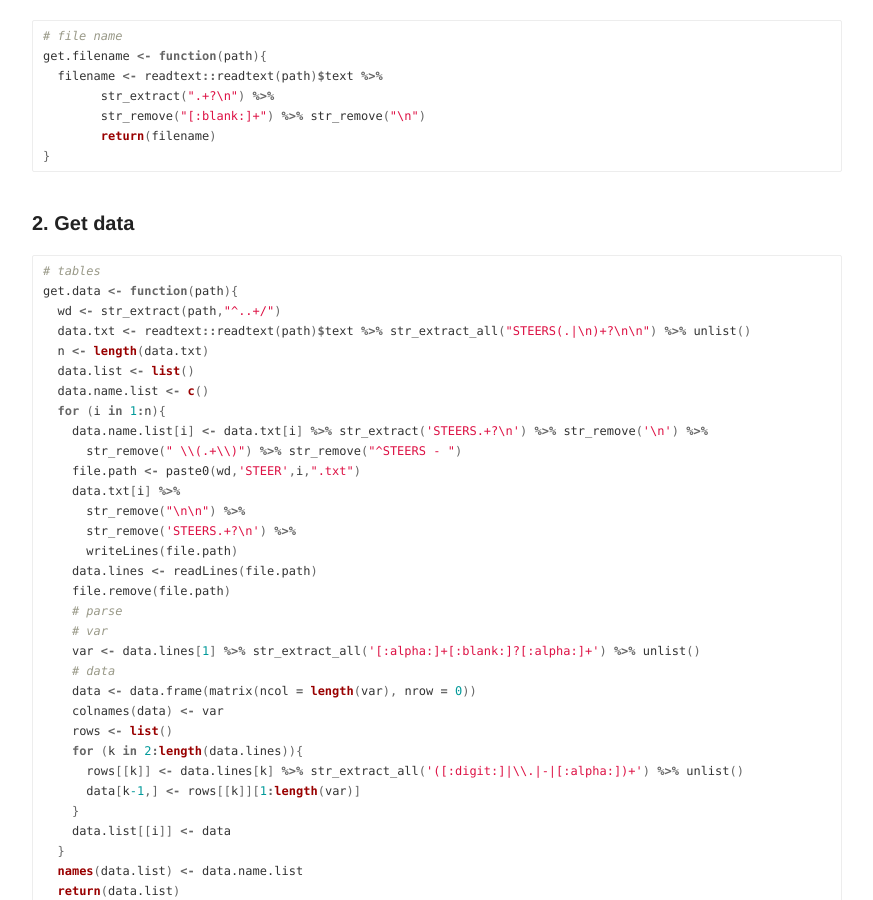
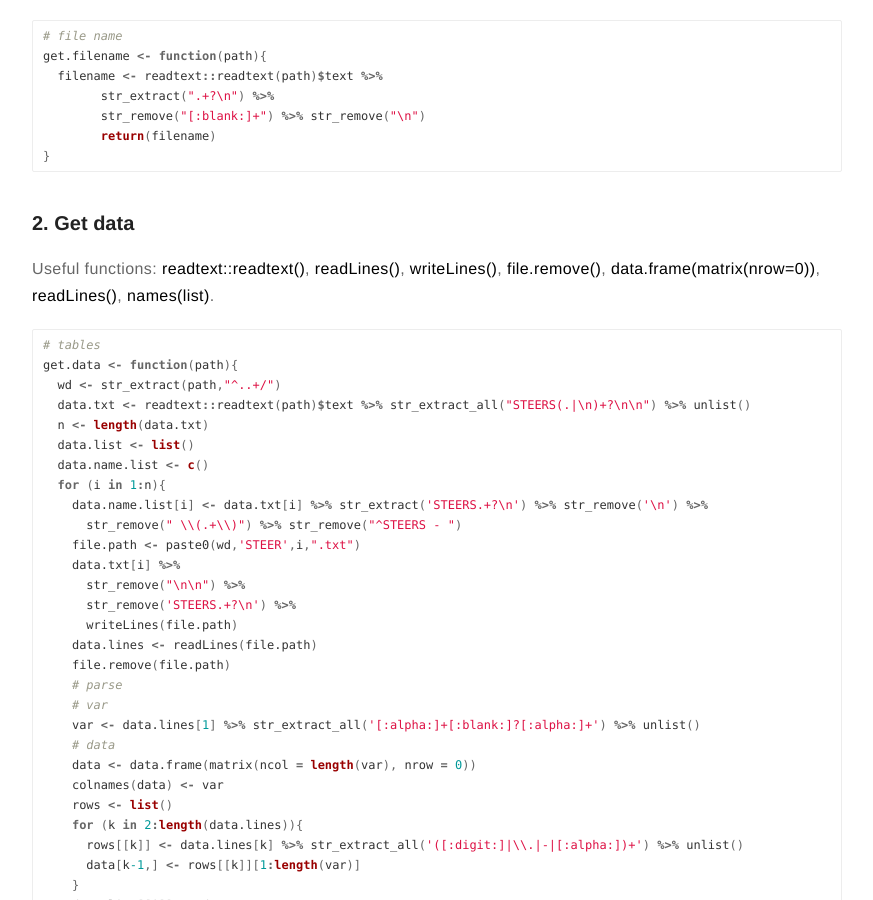
Before and after one commit to subaiwen/subaiwen.github.io, a Jekyll site: the page built from _posts/2019-7-3-read-irregular-txt-file.md, in a window 1280 px wide and 900 px high, scrolled down 773 px. Shown: the whole window, without its empty margins (203-1076 px from the left). Built offline with Jekyll 4.4.1, drawn with Linux system fonts in a browser that asks for light colours.

Commit message:
Update 2019-7-3-read-irregular-txt-file.md

````diff
--- a/_posts/2019-7-3-read-irregular-txt-file.md
+++ b/_posts/2019-7-3-read-irregular-txt-file.md
@@ -42,6 +42,8 @@ get.filename <- function(path){
 ```
 
 ### 2. Get data
+Useful functions: **readtext::readtext()**, **readLines()**, **writeLines()**, **file.remove()**, **data.frame(matrix(nrow=0))**, **readLines()**, **names(list)**.
+
 ```r
 # tables
 get.data <- function(path){
````
